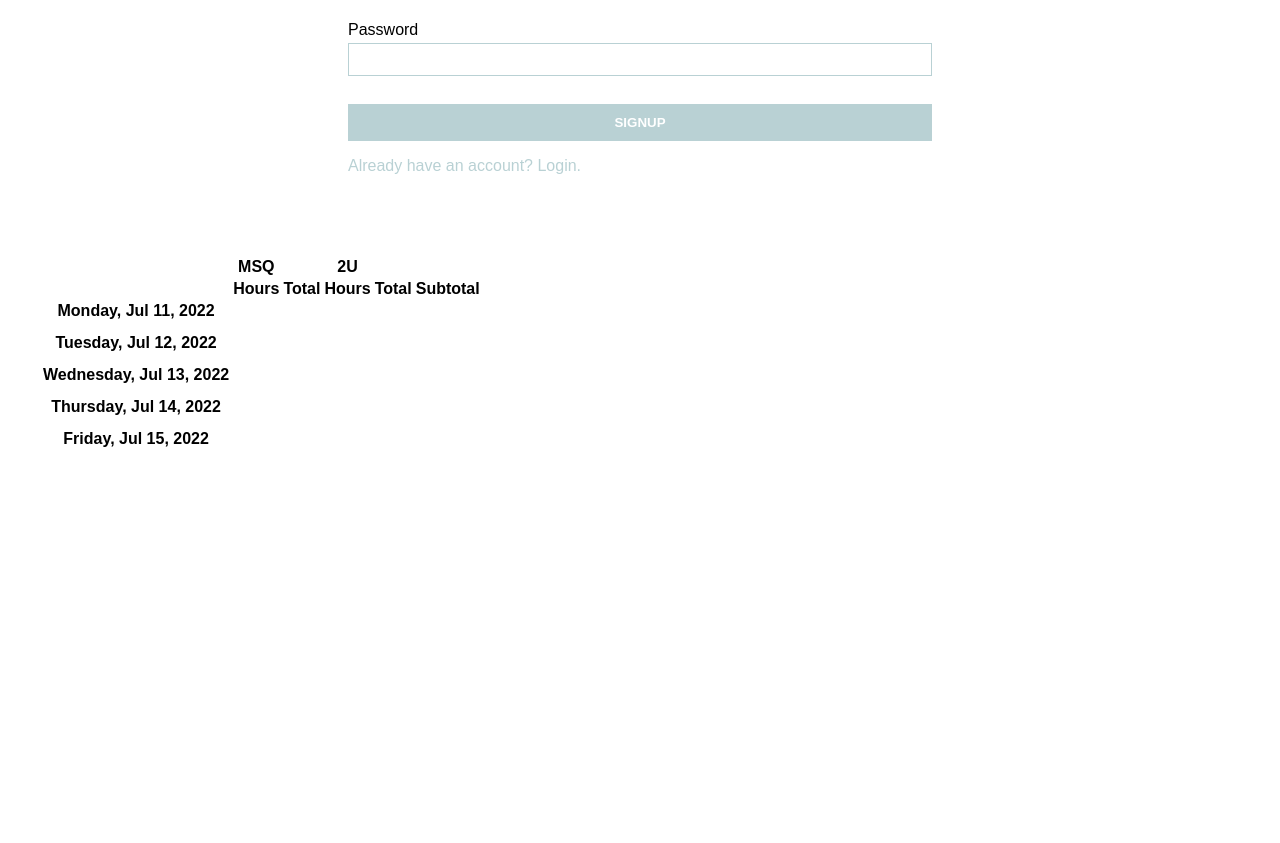
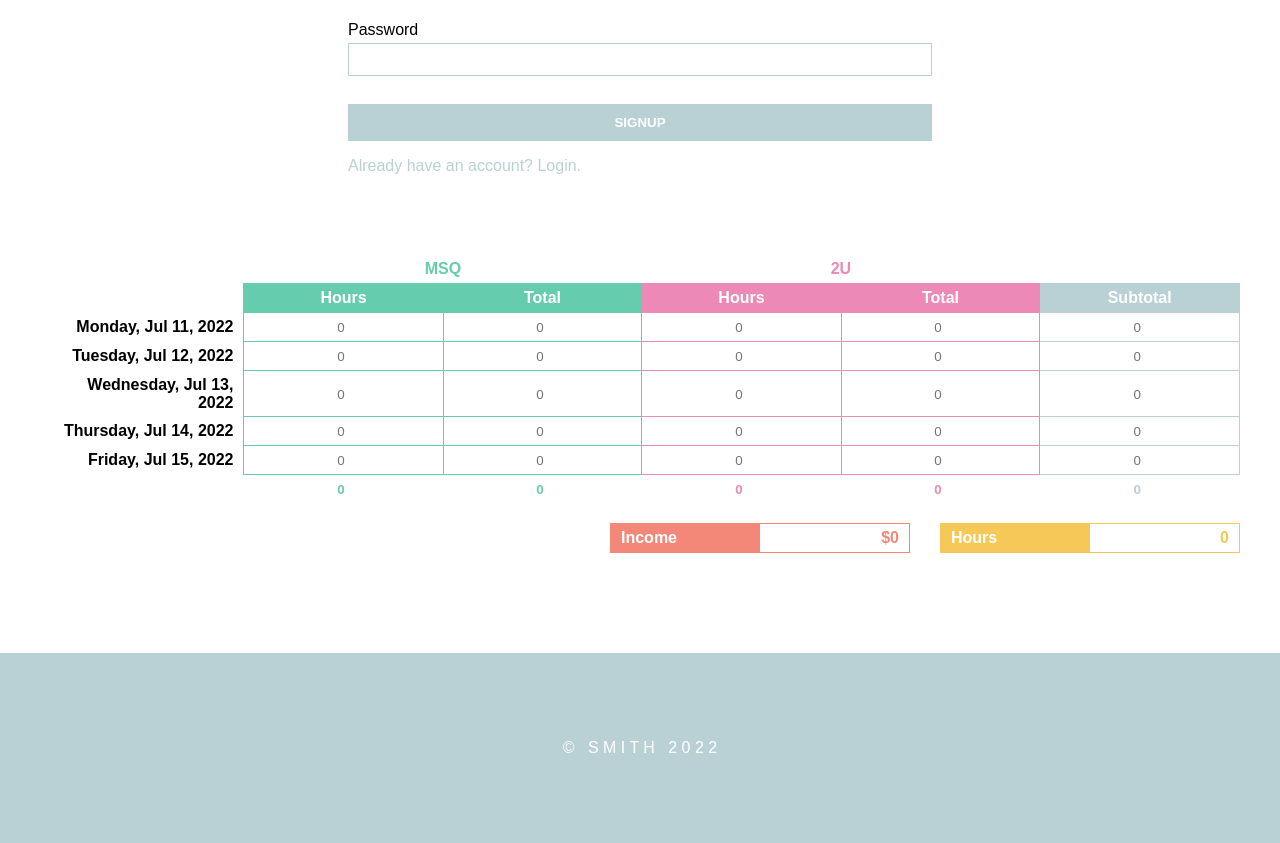
Before and after one commit to smithse4/tracker, a plain HTML site: page index.html in a window 1280 px wide. Shown: the part 818-1661 px from the top of the page. Before the commit the page ends 1313 px from the top, so only its background shows below. Drawn offline with nearby package versions, Linux system fonts and the light colour scheme.

Commit message:
added table styling

```diff
--- a/assets/css/style.css
+++ b/assets/css/style.css
@@ -1,13 +1,26 @@
 :root {
-    --blue: #B9D1D4;
+  --blue: #b9d1d4;
+  --green: #65cdad;
+  --pink: #ec89b6;
+  --orange: #f38878;
+  --yellow: #f5c858;
 }
 
 body {
   font-family: sans-serif;
   margin: 0;
+  min-height: 100vh;
 }
 
-h1, h2, h3, h4, h5, h5, h6, p, a {
+h1,
+h2,
+h3,
+h4,
+h5,
+h5,
+h6,
+p,
+a {
   margin: 0;
   padding: 0;
 }
@@ -60,7 +73,10 @@ section form h2 {
   color: var(--blue);
 }
 
-.form-field, .form-field input, .form-field button {
+/* FORMS */
+.form-field,
+.form-field input,
+.form-field button {
   min-width: 90%;
   padding: 8px;
   margin: 4px 0;
@@ -106,3 +122,167 @@ section form h2 {
   text-decoration: underline;
   cursor: pointer;
 }
+
+/* THIS WEEK TABLE */
+.this-week {
+  min-width: 100%;
+}
+
+table,
+th,
+td {
+  /* border: 1px solid; */
+  border-collapse: collapse;
+}
+
+th {
+  padding: 5px 10px;
+}
+
+td {
+  padding: 5px 10px;
+}
+
+#row-1 {
+  width: 25%;
+}
+
+.col-1 {
+  text-align: right;
+  padding-right: 10px;
+}
+
+.job-1 {
+  border: 1px solid var(--green);
+}
+
+.lastRow-job-1 input,
+.lastRow-job-1 input::placeholder {
+  color: var(--green);
+  font-weight: 600;
+}
+
+.job-2 {
+  border: 1px solid var(--pink);
+}
+
+.lastRow-job-2 input,
+.lastRow-job-2 input::placeholder {
+  color: var(--pink);
+  font-weight: 600;
+}
+
+.job-3 {
+  border: 1px solid var(--blue);
+}
+
+.lastRow-job-3 input,
+.lastRow-job-3 input::placeholder {
+  color: var(--blue);
+  font-weight: 600;
+}
+
+#msq-title {
+  color: var(--green);
+}
+
+#msq-hours-title,
+#msq-total-title {
+  color: white;
+  background-color: var(--green);
+  border: 1px solid var(--green);
+}
+
+#twoU-title {
+  color: var(--pink);
+}
+
+#twoU-hours-title,
+#twoU-total-title {
+  color: white;
+  background-color: var(--pink);
+  border: 1px solid var(--pink);
+}
+
+#subtotal-title {
+  color: white;
+  background-color: var(--blue);
+  border: 1px solid var(--blue);
+}
+
+.lastRow {
+  border: none;
+}
+
+.table-inputs input,
+.lastRow input {
+  border: none;
+  width: 95%;
+  height: 95%;
+  text-align: center;
+}
+
+/* STATUS */
+
+.status {
+  display: flex;
+  flex-direction: row;
+  flex-wrap: wrap;
+  justify-content: flex-end;
+  align-items: center;
+}
+
+.status table {
+  width: 25%;
+  margin: 20px 0 20px 2.5%;
+}
+
+.status table tr th {
+  width: 50%;
+  padding: 5px 10px;
+}
+
+#income-status {
+  border: 1px solid var(--orange);
+}
+
+#income-status-title {
+  color: white;
+  background-color: var(--orange);
+  text-align: left;
+}
+
+#income-status-total {
+  color: var(--orange);
+  text-align: right;
+}
+
+#hours-status {
+  border: 1px solid var(--yellow);
+}
+
+#hours-status-title {
+  color: white;
+  background-color: var(--yellow);
+  text-align: left;
+}
+
+#hours-status-total {
+  color: var(--yellow);
+  text-align: right;
+}
+
+/* FOOTER */
+
+footer {
+  display: flex;
+  justify-content: center;
+  align-items: center;
+  position: sticky;
+  top: 100vh;
+  padding: 20px;
+  margin-top: 60px;
+  min-height: 150px;
+  color: white;
+  background-color: var(--blue);
+}
--- a/assets/js/script.js
+++ b/assets/js/script.js
@@ -1,9 +1,21 @@
+// DATE VARIABLES
 let day = moment().format('dddd');
 let monday = document.querySelector('#monday span');
 let tuesday = document.querySelector('#tuesday span');
 let wednesday = document.querySelector('#wednesday span');
 let thursday = document.querySelector('#thursday span');
 let friday = document.querySelector('#friday span');
+let jobOneRate = 30;
+let jobTwoRate = 30;
+
+// TABLE VARIABLES
+let thisWeek = document.querySelector('.this-week')
+let msqMonHours = document.querySelector('#msq-mon-hours');
+let msqTueHours = document.querySelector('#msq-tue-hours');
+let msqWedHours = document.querySelector('#msq-wed-hours');
+let msqThuHours = document.querySelector('#msq-thu-hours');
+let msqFriHours = document.querySelector('#msq-fri-hours');
+
 
 function addDate() {
     if(day === "Monday") {
@@ -51,4 +63,10 @@ function addDate() {
     }
 }
 
+function calcHours() {
+    console.log('change');
+}
+console.log(msqMonHours)
+
 addDate();
+thisWeek.addEventListener('change', calcHours);
--- a/index.html
+++ b/index.html
@@ -67,72 +67,91 @@
 
     <section class="this-week-template">
         <table class="this-week">
-            <tr>
+            <tr id="row-1">
                 <th></th>
-                <th>MSQ</th>
-                <th></th>
-                <th>2U</th>
-                <th></th>
+                <th colspan="2" id="msq-title">MSQ</th>
+                <!-- <th></th> -->
+                <th colspan="2" id="twoU-title">2U</th>
+                <!-- <th></th> -->
                 <th></th>
             </tr>
             <tr>
                 <th></th>
-                <th>Hours</th>
-                <th>Total</th>
-                <th>Hours</th>
-                <th>Total</th>
-                <th>Subtotal</th>
+                <th id="msq-hours-title">Hours</th>
+                <th id="msq-total-title">Total</th>
+                <th id="twoU-hours-title">Hours</th>
+                <th id="twoU-total-title">Total</th>
+                <th id="subtotal-title">Subtotal</th>
             </tr>
             <tr>
-                <th id="monday">Monday, <span></span></th>
-                <tr id="msq-mon-hours"></tr>
-                <tr id="msq-mon-total"></tr>
-                <tr id="2u-mon-hours"></tr>
-                <tr id="2u-mon-total"></tr>
-                <tr id="mon-subtotal"></tr>
+                <th id="monday" class="col-1">Monday, <span></span></th>
+                <td id="msq-mon-hours" class="table-inputs job-1"><input placeholder="0" /></td>
+                <td id="msq-mon-total" class="table-inputs job-1"><input placeholder="0" /></td>
+                <td id="twoU-mon-hours" class="table-inputs job-2"><input placeholder="0" /></td>
+                <td id="twoU-mon-total" class="table-inputs job-2"><input placeholder="0" /></td>
+                <td id="mon-subtotal" class="table-inputs job-3"><input placeholder="0" /></td>
             </tr>
             <tr>
-                <th id="tuesday">Tuesday, <span></span></th>
-                <tr id="msq-tue-hours"></tr>
-                <tr id="msq-tue-total"></tr>
-                <tr id="2u-tue-hours"></tr>
-                <tr id="2u-tue-total"></tr>
-                <tr id="tue-subtotal"></tr>
+                <th id="tuesday" class="col-1">Tuesday, <span></span></th>
+                <td id="msq-tue-hours"  class="table-inputs job-1"><input placeholder="0" /></td>
+                <td id="msq-tue-total"  class="table-inputs job-1"><input placeholder="0" /></td>
+                <td id="twoU-tue-hours"  class="table-inputs job-2"><input placeholder="0" /></td>
+                <td id="twoU-tue-total"  class="table-inputs job-2"><input placeholder="0" /></td>
+                <td id="tue-subtotal"  class="table-inputs job-3"><input placeholder="0" /></td>
             </tr>
             <tr>
-                <th id="wednesday">Wednesday, <span></span></th>
-                <tr id="msq-wed-hours"></tr>
-                <tr id="msq-wed-total"></tr>
-                <tr id="2u-wed-hours"></tr>
-                <tr id="2u-wed-total"></tr>
-                <tr id="wed-subtotal"></tr>
+                <th id="wednesday" class="col-1">Wednesday, <span></span></th>
+                <td id="msq-wed-hours"  class="table-inputs job-1"><input placeholder="0" /></td>
+                <td id="msq-wed-total"  class="table-inputs job-1"><input placeholder="0" /></td>
+                <td id="twoU-wed-hours"  class="table-inputs job-2"><input placeholder="0" /></td>
+                <td id="twoU-wed-total"  class="table-inputs job-2"><input placeholder="0" /></td>
+                <td id="wed-subtotal"  class="table-inputs job-3"><input placeholder="0" /></td>
             </tr>
             <tr>
-                <th id="thursday">Thursday, <span></span></th>
-                <tr id="msq-thu-hours"></tr>
-                <tr id="msq-thu-total"></tr>
-                <tr id="2u-thu-hours"></tr>
-                <tr id="2u-thu-total"></tr>
-                <tr id="thu-subtotal"></tr>
+                <th id="thursday" class="col-1">Thursday, <span></span></th>
+                <td id="msq-thu-hours"  class="table-inputs job-1"><input placeholder="0" /></td>
+                <td id="msq-thu-total"  class="table-inputs job-1"><input placeholder="0" /></td>
+                <td id="twoU-thu-hours"  class="table-inputs job-2"><input placeholder="0" /></td>
+                <td id="twoU-thu-total"  class="table-inputs job-2"><input placeholder="0" /></td>
+                <td id="thu-subtotal"  class="table-inputs job-3"><input placeholder="0" /></td>
             </tr>
             <tr>
-                <th id="friday">Friday, <span></span></th>
-                <tr id="msq-fri-hours"></tr>
-                <tr id="msq-fri-total"></tr>
-                <tr id="2u-fri-hours"></tr>
-                <tr id="2u-fri-total"></tr>
-                <tr id="fri-subtotal"></tr>
+                <th id="friday" class="col-1">Friday, <span></span></th>
+                <td id="msq-fri-hours"  class="table-inputs job-1"><input placeholder="0" /></td>
+                <td id="msq-fri-total"  class="table-inputs job-1"><input placeholder="0" /></td>
+                <td id="twoU-fri-hours"  class="table-inputs job-2"><input placeholder="0" /></td>
+                <td id="twoU-fri-total"  class="table-inputs job-2"><input placeholder="0" /></td>
+                <td id="fri-subtotal"  class="table-inputs job-3"><input placeholder="0" /></td>
             </tr>
             <tr>
                 <th></th>
-                <tr id="msq-hours-sum"></tr>
-                <tr id="msq-total-sum"></tr>
-                <tr id="2u-hours-sum"></tr>
-                <tr id="2u-total-sum"></tr>
-                <tr id="subtotal-total"></tr>
+                <td id="msq-hours-sum" class="lastRow lastRow-job-1"><input placeholder="0" /></td>
+                <td id="msq-total-sum" class="lastRow lastRow-job-1"><input placeholder="0" /></td>
+                <td id="twoU-hours-sum" class="lastRow lastRow-job-2"><input placeholder="0" /></td>
+                <td id="twoU-total-sum" class="lastRow lastRow-job-2"><input placeholder="0" /></td>
+                <td id="subtotal-total" class="lastRow lastRow-job-3"><input placeholder="0" /></td>
             </tr>
         </table>
+
+        <div class="status">
+            <table id="income-status">
+                <tr>
+                    <th id="income-status-title">Income</th>
+                    <th id="income-status-total">$0</th>
+                </tr>
+            </table>
+            <table id="hours-status">
+                <tr>
+                    <th id="hours-status-title">Hours</th>
+                    <th id="hours-status-total">0</th>
+                </tr>
+            </table>
+        </div>
     </section>
+
+    <footer>
+        &copy; &nbsp; S M I T H &nbsp; 2 0 2 2
+    </footer>
 
 
     <script src="https://cdnjs.cloudflare.com/ajax/libs/moment.js/2.24.0/moment.min.js"></script>
```
Lines whose indentation alone changed are shown as unchanged.
